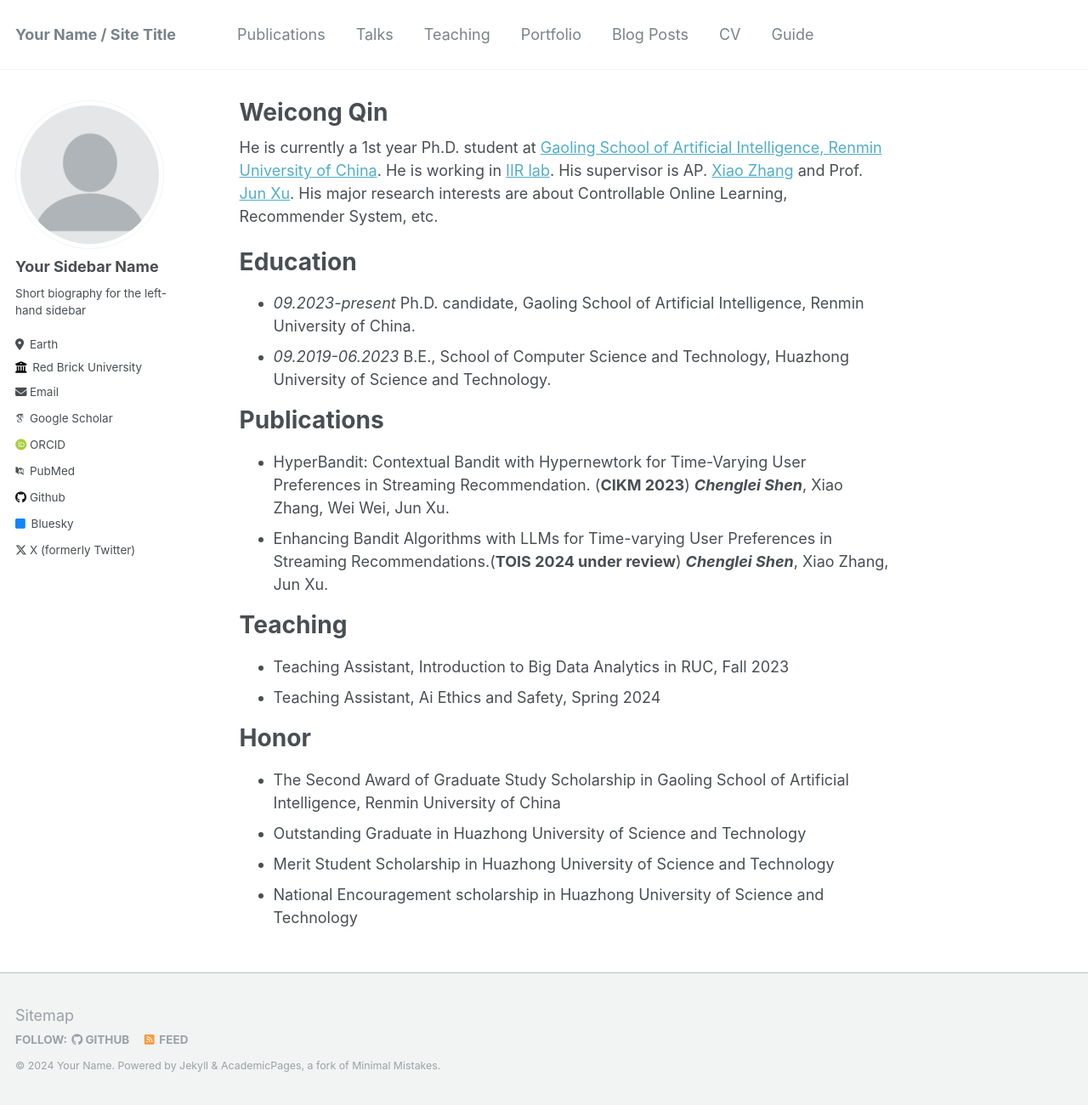
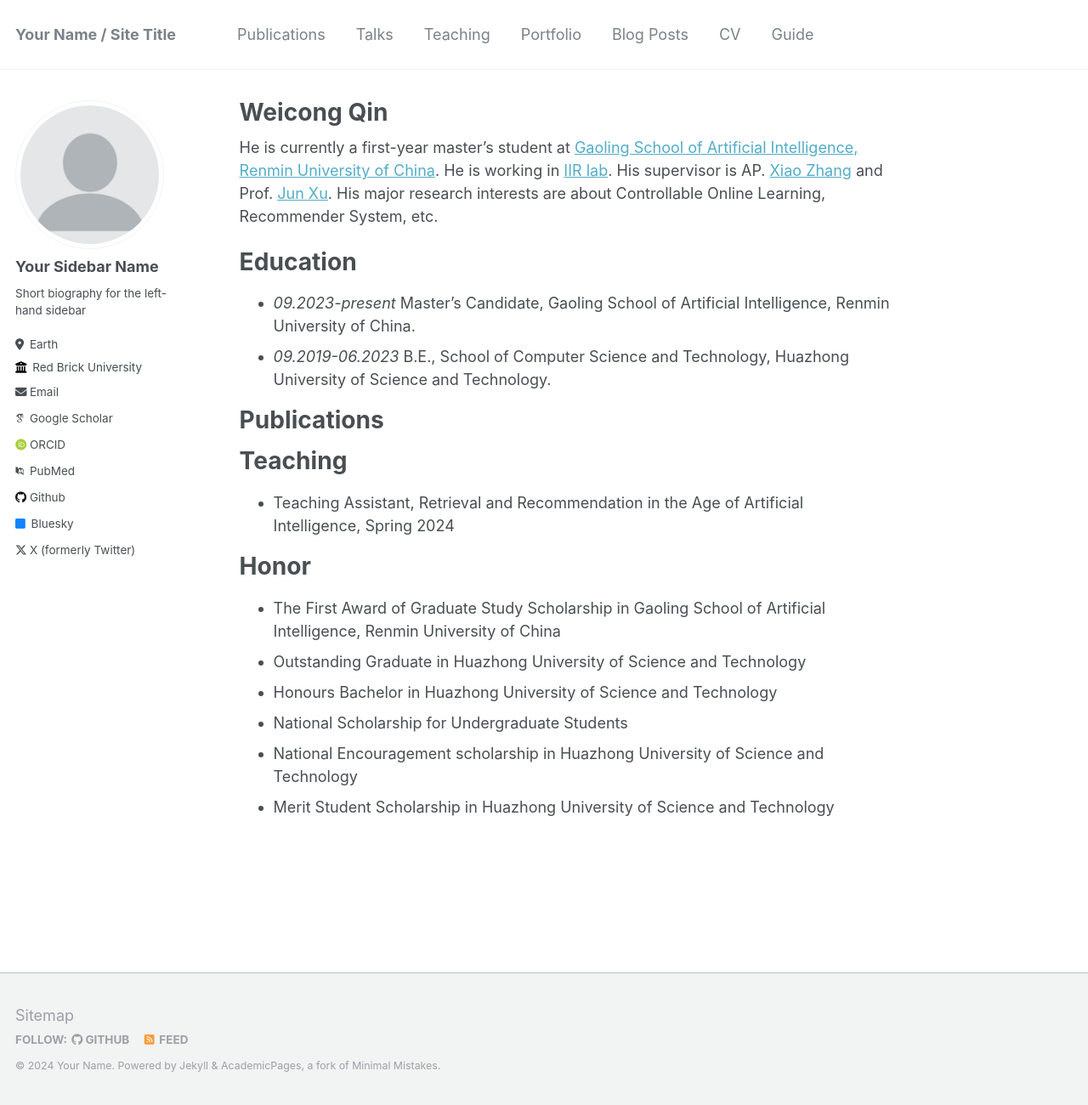
Before and after one commit to E-qin/E-qin.github.io, a Jekyll site: the page built from _pages/about.md, in a window 1280 px wide and 1300 px high. Shown: the whole window at 85% size. Built offline with Jekyll 4.4.1, drawn with Linux system fonts in a browser that asks for light colours; some web fonts are replaced.

Commit message:
about.md

```diff
--- a/_pages/about.md
+++ b/_pages/about.md
@@ -7,27 +7,31 @@ redirect_from:
   - /about/
   - /about.html
 ---
-
-He is currently a 1st year Ph.D. student at [Gaoling School of Artificial Intelligence, Renmin University of China](http://ai.ruc.edu.cn/english/index.htm). He is working in [IIR lab](https://ruc-iir-lab.github.io/). His supervisor is AP. [Xiao Zhang](https://scholar.google.com/citations?user=5FZ6wbAAAAAJ&hl=zh-CN&oi=ao) and Prof. [Jun Xu](https://scholar.google.com/citations?user=su14mcEAAAAJ). His major research interests are about Controllable Online Learning, Recommender System, etc.
+He is currently a first-year master's student at [Gaoling School of Artificial Intelligence, Renmin University of China](http://ai.ruc.edu.cn/english/index.htm). He is working in [IIR lab](https://ruc-iir-lab.github.io/). His supervisor is AP. [Xiao Zhang](https://scholar.google.com/citations?user=5FZ6wbAAAAAJ&hl=zh-CN&oi=ao) and Prof. [Jun Xu](https://scholar.google.com/citations?user=su14mcEAAAAJ). His major research interests are about Controllable Online Learning, Recommender System, etc.
 
 Education
-======
-* *09.2023-present* Ph.D. candidate, Gaoling School of Artificial Intelligence, Renmin University of China.
+=========
+
+* *09.2023-present* Master's Candidate, Gaoling School of Artificial Intelligence, Renmin University of China.
 * *09.2019-06.2023* B.E., School of Computer Science and Technology, Huazhong University of Science and Technology.
 
 Publications
-======
-* HyperBandit: Contextual Bandit with Hypernewtork for Time-Varying User Preferences in Streaming Recommendation. (**CIKM 2023**) ***Chenglei Shen***, Xiao Zhang, Wei Wei, Jun Xu.
-* Enhancing Bandit Algorithms with LLMs for Time-varying User Preferences in Streaming Recommendations.(**TOIS 2024 under review**) ***Chenglei Shen***, Xiao Zhang, Jun Xu.
+============
+
+<!-- * HyperBandit: Contextual Bandit with Hypernewtork for Time-Varying User Preferences in Streaming Recommendation. (**CIKM 2023**) ***Chenglei Shen***, Xiao Zhang, Wei Wei, Jun Xu.
+* Enhancing Bandit Algorithms with LLMs for Time-varying User Preferences in Streaming Recommendations.(**TOIS 2024 under review**) ***Chenglei Shen***, Xiao Zhang, Jun Xu. -->
 
 Teaching
-======
-* Teaching Assistant, Introduction to Big Data Analytics in RUC, Fall 2023
-* Teaching Assistant, Ai Ethics and Safety, Spring 2024
+========
+* Teaching Assistant, Retrieval and Recommendation in the Age of Artificial Intelligence, Spring 2024
+
 
 Honor
-======
-* The Second Award of Graduate Study Scholarship in Gaoling School of Artificial Intelligence, Renmin University of China
+=====
+
+* The First Award of Graduate Study Scholarship in Gaoling School of Artificial Intelligence, Renmin University of China
 * Outstanding Graduate in Huazhong University of Science and Technology
+* Honours Bachelor in Huazhong University of Science and Technology
+* National Scholarship for Undergraduate Students
+* National Encouragement scholarship in Huazhong University of Science and Technology
 * Merit Student Scholarship in Huazhong University of Science and Technology
-* National Encouragement scholarship in Huazhong University of Science and Technology
```
